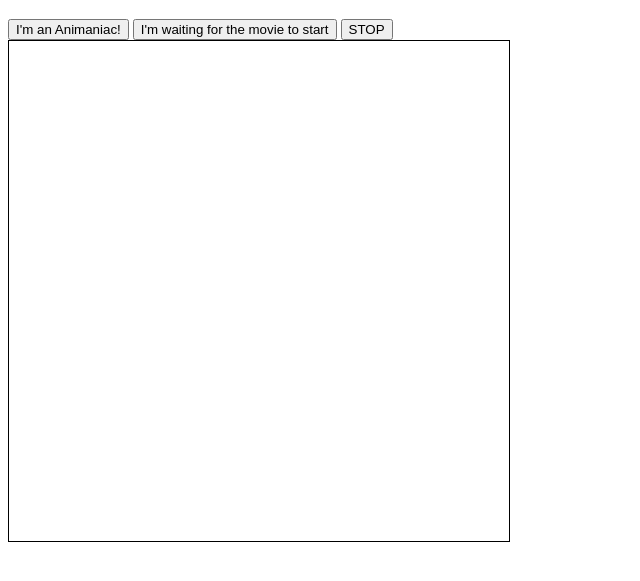
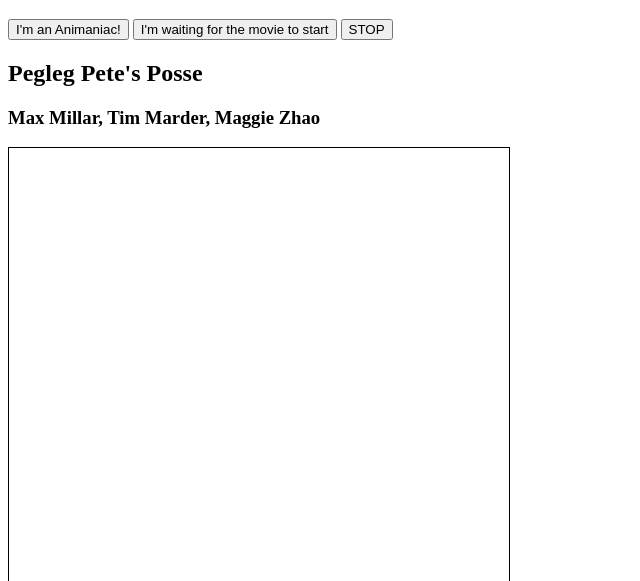
Before and after one commit to stuymmillar/Soft-Dev-Spring, a plain HTML site: page 04_canvas-dvd/index.html in a window 1280 px wide. Shown: the part 61-642 px from the top of the page, without its empty margins (0-640 px from the left). Drawn offline with Linux system fonts and the light colour scheme.

Commit message:
added names

```diff
--- a/04_canvas-dvd/index.html
+++ b/04_canvas-dvd/index.html
@@ -34,6 +34,9 @@
     </button>
   </div>
 
+  <h2> Pegleg Pete's Posse </h2>
+  <h3> Max Millar, Tim Marder, Maggie Zhao </h3>
+
   <canvas width="500" height="500" id="playground">
   </canvas>
 
```
